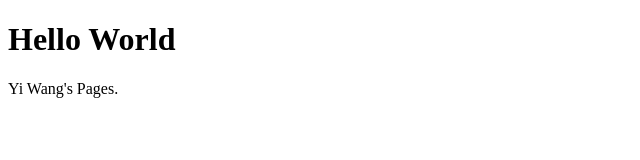
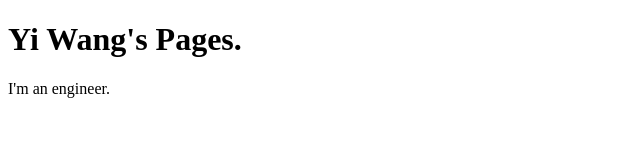
Before and after one commit to ianwanggit/ianwanggit.github.io, a plain HTML site: page index.html in a window 1280 px wide. Shown: the whole page, without its empty margins (0-640 px from the left). Drawn offline with Linux system fonts and the light colour scheme.

Commit message:
Update index.html

```diff
--- a/index.html
+++ b/index.html
@@ -1,7 +1,7 @@
 <!DOCTYPE html>
 <html>
 <body>
-<h1>Hello World</h1>
-<p>Yi Wang's Pages.</p>
+<h1>Yi Wang's Pages.</h1>
+<p> I'm an engineer.</p>
 </body>
 </html>
```
